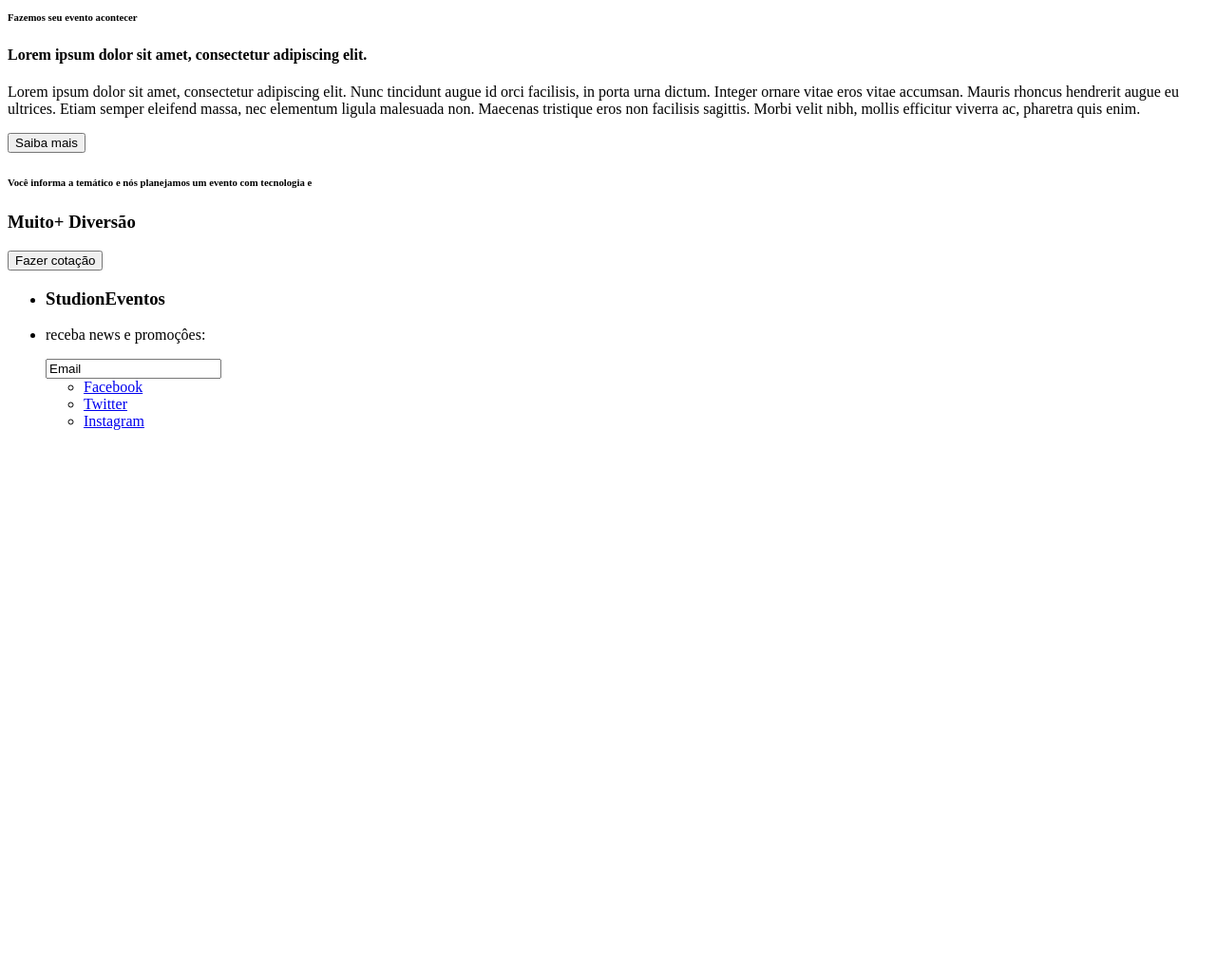
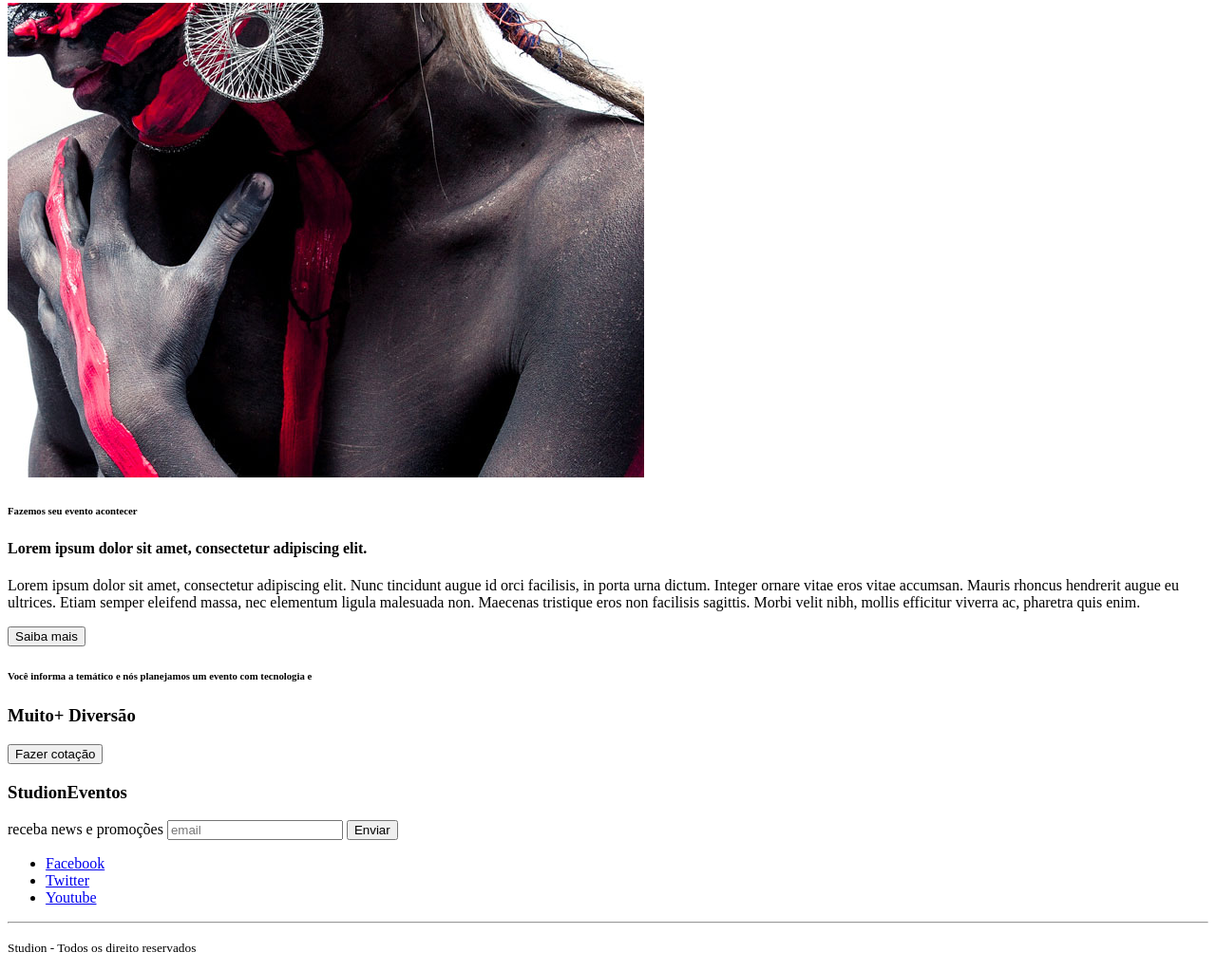
Before and after one commit to hugomonteirosouza/Studion-project, a website: page src/index.html in a window 1280 px wide. Shown: the part 532-1555 px from the top of the page at 95% size. Before the commit the page ends 1001 px from the top, so only its background shows below. Drawn offline with Linux system fonts and the light colour scheme.

Commit message:
feat(index): finished the html main page

```diff
--- a/src/index.html
+++ b/src/index.html
@@ -62,32 +62,36 @@
 
             </div>
             <div id="conteudo">
+                <img src="./images/institutional.jpg">
                 <h6>Fazemos seu evento acontecer</h6>
                 <h4>Lorem ipsum dolor sit amet, consectetur adipiscing elit.</h4>
                 <p>Lorem ipsum dolor sit amet, consectetur adipiscing elit. Nunc tincidunt augue id orci facilisis, in porta urna dictum. Integer ornare vitae eros vitae accumsan. Mauris rhoncus hendrerit augue eu ultrices. Etiam semper eleifend massa, nec elementum ligula malesuada non. Maecenas tristique eros non facilisis sagittis. Morbi velit nibh, mollis efficitur viverra ac, pharetra quis enim.</p>
                 <button>Saiba mais</button>
             </div>
-        </section>
-    </main>
-    <footer>
-        <section id="final">
             <div>
                 <h6>Você informa a temático e nós planejamos um evento com tecnologia e</h6>
                 <h3><span>Muito+ </span>Diversão</h3>
                 <button>Fazer cotação</button>
             </div>
         </section>
-        <section id="rodape">
+    </main>
+    <footer>
+        <h3>Studi<span>on</span><span>Eventos</span></h3>
+            <form>
+                <label>receba news e promoções </label>
+                <input type="email" placeholder="email">
+                <button type="submit">Enviar</button>
+            </form>
             <ul>
-                <li><h3>Studi<span>on</span><span>Eventos</span></h3></li>
-                <li><p>receba news e promoçôes:</p><input type="text" name="email" size="20" value="Email"></li>
-                <ul>
-                    <li><a href="#facebook">Facebook</a></li>
-                    <li><a href="#twitter">Twitter</a></li>
-                    <li><a href="#instagram">Instagram</a></li>
-                </ul>
+                <li><a href="#facebook">Facebook</a></li>
+                <li><a href="#twitter">Twitter</a></li>
+                <li><a href="#youtube">Youtube</a></li>
             </ul>
-        </section>
+            <hr>
+            <p>
+                <small>Studi<span>on </span>- Todos os direito reservados</small>
+            </p>
+
     </footer>
 
 </body>
```
